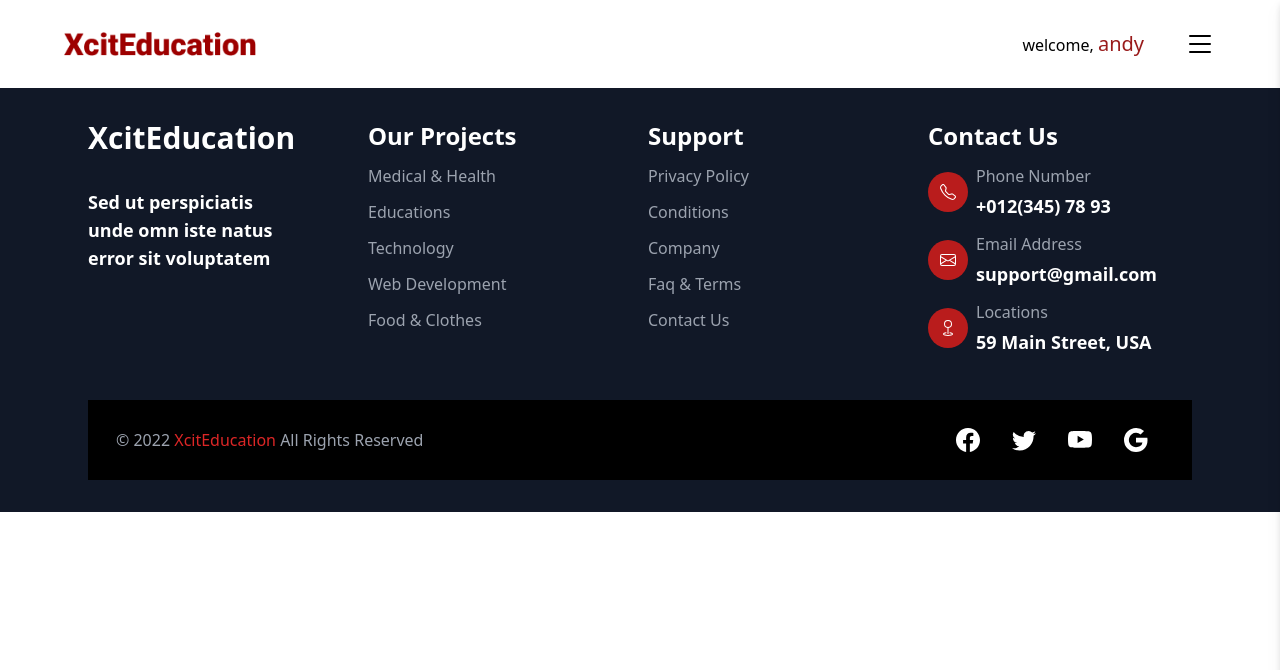
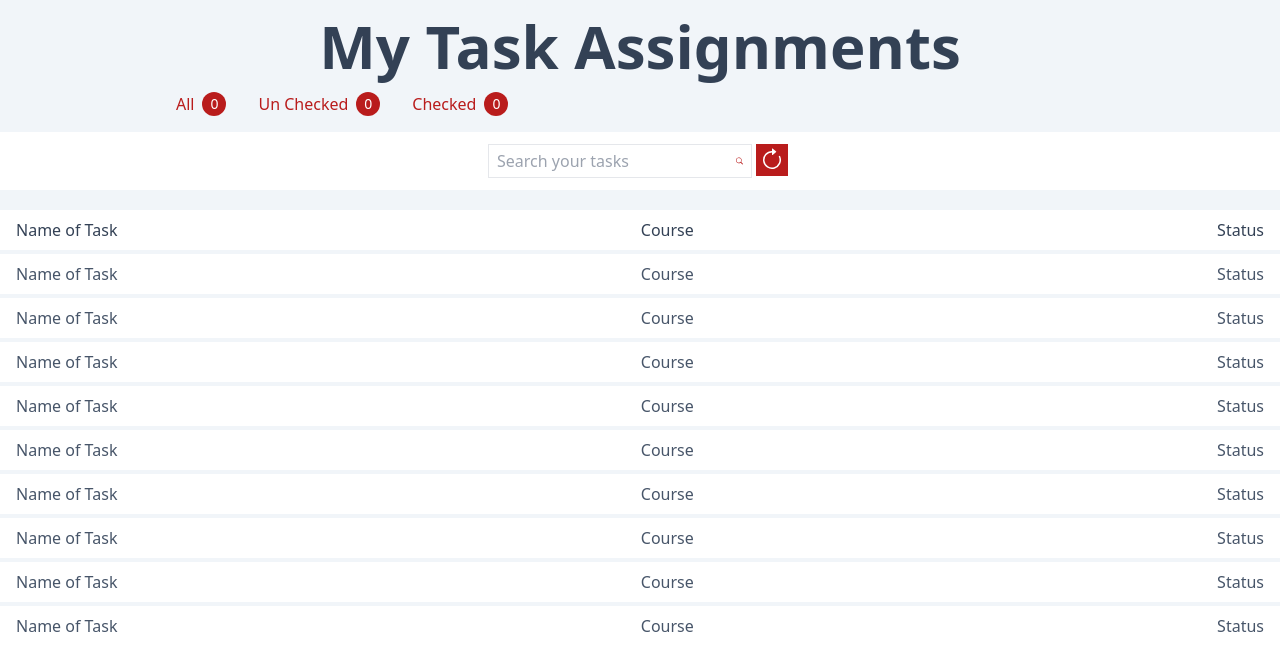
Before and after one commit to devjs1000/course-hub, a React (Vite) app: page /my-assignments in a window 1280 px wide. Shown: the top 670 px of the page. Built offline with nearby package versions, Linux system fonts and the light colour scheme.

Commit message:
assignment area added

```diff
--- a/src/App.jsx
+++ b/src/App.jsx
@@ -6,6 +6,7 @@ import Login from './components/Auth/Login';
 import Signup from './components/Auth/Signup';
 import Navbar from './components/header/Navbar'
 import Profile from './components/Profile';
+import Assignment from './components/Assignment';
 function App() {
 	return (
 		<div className="App overflow-hidden">
@@ -15,6 +16,7 @@ function App() {
 				<Route path='/login' element={<Login />} />
 				<Route path='/signup' element={<Signup />} />
 				<Route path='/my-profile' element={<Profile />} />
+				<Route path='/my-assignments' element={<Assignment />} />
 
 			</Routes>
 			<Footer />
--- /dev/null
+++ b/src/UI/CountButton.jsx
@@ -0,0 +1,12 @@
+import React from 'react';
+
+const Assignment = ({title, count}) => {
+  return (
+    <button className='text-red-700 flex gap-2 mx-4'>
+      <span>{title}</span><span className='bg-red-700 inline-block grid place-items-center text-white text-sm rounded-full h-[1.5rem] min-w-[1.5rem]'>{count}</span>
+    </button>
+  );
+}
+
+
+export default Assignment;
--- /dev/null
+++ b/src/UI/Search.jsx
@@ -0,0 +1,13 @@
+import React from 'react';
+import {Search} from 'react-bootstrap-icons'
+const Assignment = ({value, placeholder, onChange, onSearch}) => {
+  return (
+  <div className='flex border items-center text-red-700 bg-white w-[16.5rem] hover:text-white hover:bg-red-700'>
+<input className='py-1 outline-red-700 text-slate-700 pl-2' placeholder={placeholder} value={value} onChange={onChange}/>
+<Search className='mx-2 transition-all h-[2rem]  w-[2rem]' onClick={onSearch}/>
+  </div>
+  );
+}
+
+
+export default Assignment;
--- /dev/null
+++ b/src/components/Assignment.jsx
@@ -0,0 +1,84 @@
+import React from 'react';
+import CountButton from '../UI/CountButton'
+import Search from '../UI/Search'
+import {ArrowClockwise} from 'react-bootstrap-icons';
+const Assignment = ({}) => {
+  return (
+    <div className='bg-slate-100 h-[80vh]'>
+      <h1 className='p-4 text-4xl sm:text-6xl font-bold text-center text-slate-700 '>My Task Assignments</h1>
+      <div className='flex mx-[10rem]'>
+        <CountButton title={'All'} count={0} />
+        <CountButton title={'Un Checked'} count={0} />
+        <CountButton title={'Checked'} count={0} />
+      </div>
+      <div className='my-4 flex justify-center bg-white py-3'>
+<Search placeholder='Search your tasks' />
+<ArrowClockwise className='bg-red-700 text-white w-[2rem] mx-1 hover:text-red-700 hover:bg-white transition-all h-[2rem] p-1' />
+      </div>
+
+      <div className='h-[60vh] overflow-y-scroll'>
+<div className='flex justify-between bg-white my-1 py-2 px-4 w-full items-center text-slate-700'>
+<div>Name of Task</div>
+<div>Course</div>
+  <div>Status</div>
+
+</div>
+
+<div className='flex justify-between bg-white  py-2 my-1 px-4 w-full items-center text-slate-600'>
+  <div>Name of Task</div>
+  <div>Course</div>
+    <div>Status</div>
+</div>
+<div className='flex justify-between bg-white  py-2 my-1 px-4 w-full items-center text-slate-600'>
+  <div>Name of Task</div>
+  <div>Course</div>
+    <div>Status</div>
+</div>
+<div className='flex justify-between bg-white  py-2 my-1 px-4 w-full items-center text-slate-600'>
+  <div>Name of Task</div>
+  <div>Course</div>
+    <div>Status</div>
+</div>
+<div className='flex justify-between bg-white  py-2 my-1 px-4 w-full items-center text-slate-600'>
+  <div>Name of Task</div>
+  <div>Course</div>
+    <div>Status</div>
+</div>
+<div className='flex justify-between bg-white  py-2 my-1 px-4 w-full items-center text-slate-600'>
+  <div>Name of Task</div>
+  <div>Course</div>
+    <div>Status</div>
+</div>
+<div className='flex justify-between bg-white  py-2 my-1 px-4 w-full items-center text-slate-600'>
+  <div>Name of Task</div>
+  <div>Course</div>
+    <div>Status</div>
+</div>
+<div className='flex justify-between bg-white  py-2 my-1 px-4 w-full items-center text-slate-600'>
+  <div>Name of Task</div>
+  <div>Course</div>
+    <div>Status</div>
+</div>
+<div className='flex justify-between bg-white  py-2 my-1 px-4 w-full items-center text-slate-600'>
+  <div>Name of Task</div>
+  <div>Course</div>
+    <div>Status</div>
+</div>
+<div className='flex justify-between bg-white  py-2 my-1 px-4 w-full items-center text-slate-600'>
+  <div>Name of Task</div>
+  <div>Course</div>
+    <div>Status</div>
+</div>
+<div className='flex justify-between bg-white  py-2 my-1 px-4 w-full items-center text-slate-600'>
+  <div>Name of Task</div>
+  <div>Course</div>
+    <div>Status</div>
+</div>
+
+      </div>
+    </div>
+  );
+}
+
+
+export default Assignment;
--- a/src/components/Footer.jsx
+++ b/src/components/Footer.jsx
@@ -6,11 +6,10 @@ import { footerStyles } from "../styles/styleObjects";
 const Footer = () => {
 
   const location = useLocation()
-
   const path = location.pathname.split('/')[1];
-
-  if(path==='login'||path==='signup')return null;
-
+  //add objects in nullpath for hiding object in paths
+  const nullPath=['login', 'signup', 'my-assignments']
+  if(nullPath.includes(path)) return null
 
   return (
     <div className={footerStyles.mainDiv}>
--- a/src/components/header/Navbar.jsx
+++ b/src/components/header/Navbar.jsx
@@ -9,10 +9,12 @@ import useStore from '../../context/useStore'
 function Navbar() {
 	const [openSidebar, setOpenSidebar] = useState(false);
 	const {user}=useStore()
-	//this line of code makes navbar hidden in login and signup
+
 	const location = useLocation()
-  const path = location.pathname.split('/')[1];
-  if(path==='login'||path==='signup')return null;
+	const path = location.pathname.split('/')[1];
+  //add objects in nullpath for hiding object in paths
+  const nullPath=['login', 'signup', 'my-assignments']
+	if(nullPath.includes(path)) return null
 
 	const openSidebarHandler = () => {
 		setOpenSidebar(!openSidebar);
```
